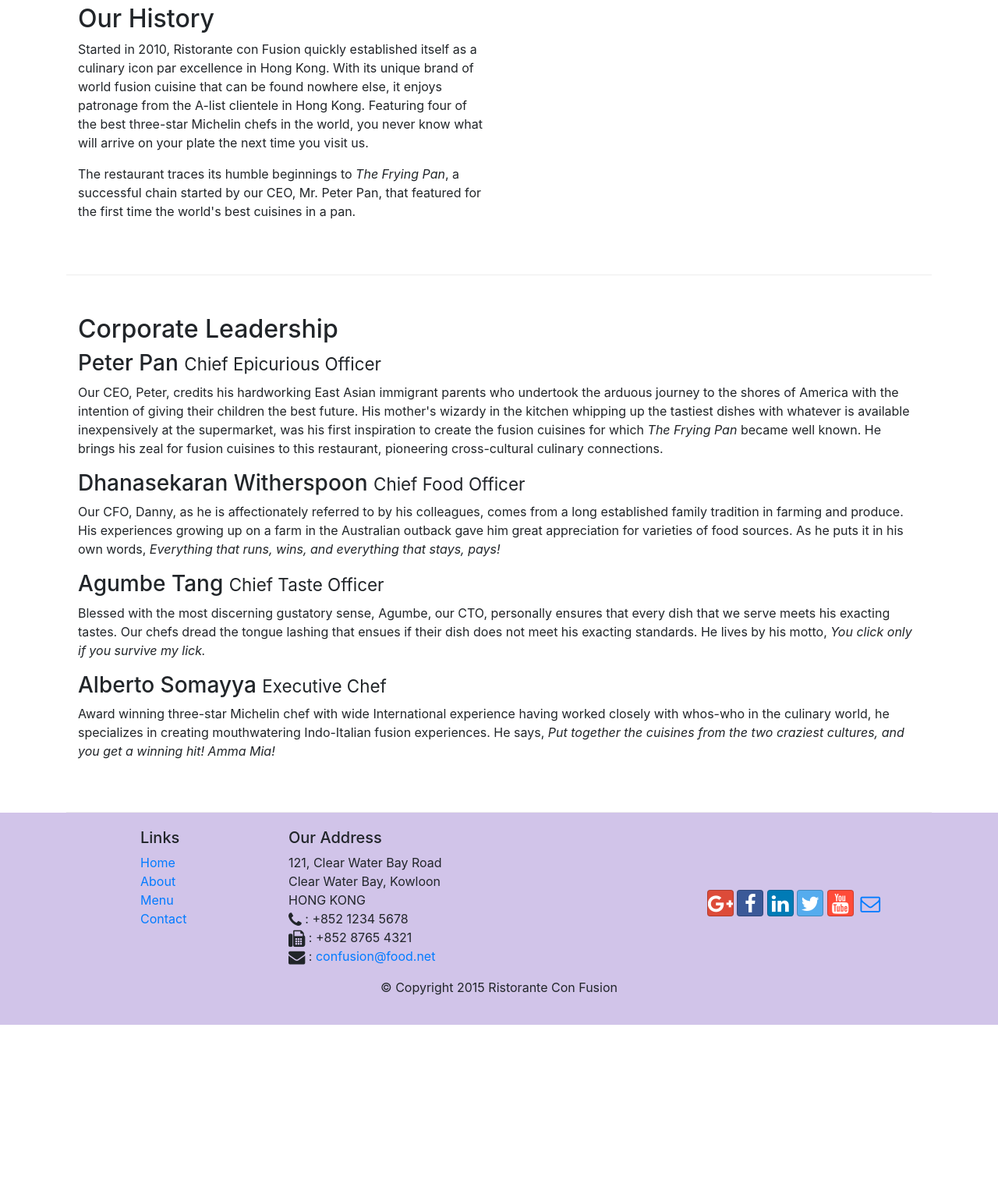
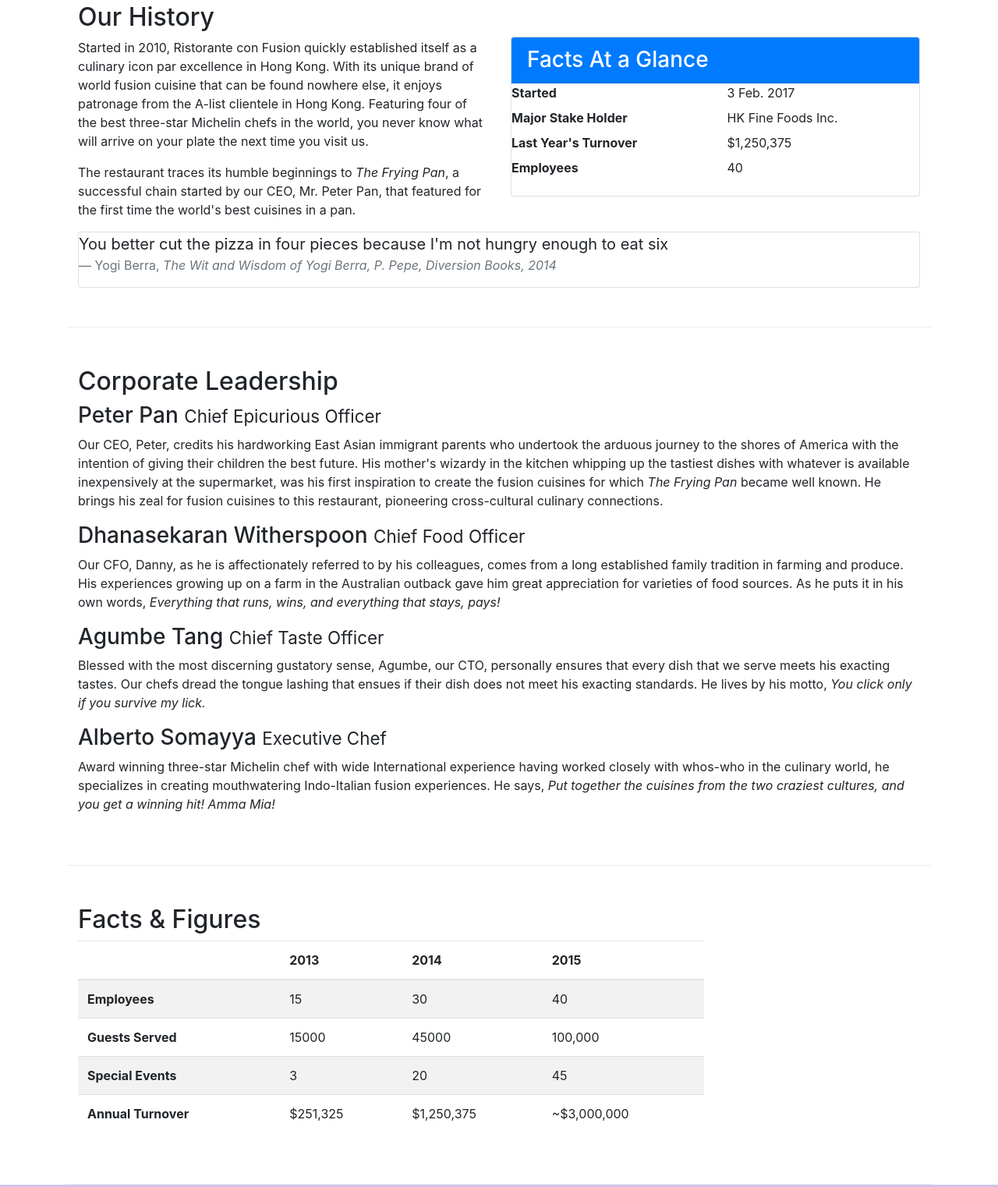
Before and after one commit to harsh141994/Bootstrap, a website: page aboutus.html in a window 1280 px wide. Shown: the part 488-2010 px from the top of the page at 78% size. Before the commit the page ends 1802 px from the top, so only its background shows below. Drawn offline with nearby package versions, Linux system fonts and the light colour scheme.

Commit message:
tables and cards

```diff
--- a/aboutus.html
+++ b/aboutus.html
@@ -70,7 +70,34 @@
                 <p>Started in 2010, Ristorante con Fusion quickly established itself as a culinary icon par excellence in Hong Kong. With its unique brand of world fusion cuisine that can be found nowhere else, it enjoys patronage from the A-list clientele in Hong Kong.  Featuring four of the best three-star Michelin chefs in the world, you never know what will arrive on your plate the next time you visit us.</p>
                 <p>The restaurant traces its humble beginnings to <em>The Frying Pan</em>, a successful chain started by our CEO, Mr. Peter Pan, that featured for the first time the world's best cuisines in a pan.</p>
             </div>
-            <div>
+            <div class="col-sm ">
+                <div class="card">
+                    <h3 class="card-header bg-primary text-white">Facts At a Glance</h3>
+                    <div class="card-block">
+                        <dl class="row">
+                            <dt class="col-6">Started</dt>
+                            <dd class="col-6">3 Feb. 2017</dd>
+                            <dt class="col-6">Major Stake Holder</dt>
+                            <dd class="col-6">HK Fine Foods Inc.</dd>
+                            <dt class="col-6">Last Year's Turnover</dt>
+                            <dd class="col-6">$1,250,375</dd>
+                            <dt class="col-6">Employees</dt>
+                            <dd class="col-6">40</dd>
+                        </dl>
+                    </div>
+
+                </div>
+            </div>
+            <div class="col-12">
+                <div class="card card-block bg-faded">
+                    <blockquote class="blockquote">
+                        <p class="mb-0">You better cut the pizza in four pieces because I'm not hungry enough to eat six</p>
+                        <footer class="blockquote-footer">Yogi Berra,
+                            <cite title="Source Title">The Wit and Wisdom of Yogi Berra,
+                            P. Pepe, Diversion Books, 2014</cite>
+                        </footer>
+                    </blockquote>
+                </div>
             </div>
         </div>
 
@@ -93,6 +120,52 @@
             </div>
        </div>
 
+       <div class="row row-content">
+           <div class="col-12 col-sm-9">
+               <h2>Facts &amp; Figures</h2>
+               <div class="table-responsive">
+                <table class="table table-striped">
+                <thead class="thead-inverse">
+                    <tr>
+                        <th>&nbsp;</th>
+                        <th>2013</th>
+                        <th>2014</th>
+                        <th>2015</th>
+                    </tr>
+                </thead>
+                <tbody>
+                    <tr>
+                        <th>Employees</th>
+                        <td>15</td>
+                        <td>30</td>
+                        <td>40</td>
+                    </tr>
+                    <tr>
+                        <th>Guests Served</th>
+                        <td>15000</td>
+                        <td>45000</td>
+                        <td>100,000</td>
+                    </tr>
+                    <tr>
+                        <th>Special Events</th>
+                        <td>3</td>
+                        <td>20</td>
+                        <td>45</td>
+                    </tr>
+                    <tr>
+                        <th>Annual Turnover</th>
+                        <td>$251,325</td>
+                        <td>$1,250,375</td>
+                        <td>~$3,000,000</td>
+                    </tr>
+                </tbody>
+                </table>
+                </div>
+           </div>
+           <div class="col-12 col-sm-3">
+
+           </div>
+       </div>
     </div>
 
     <footer class="footer">
```
